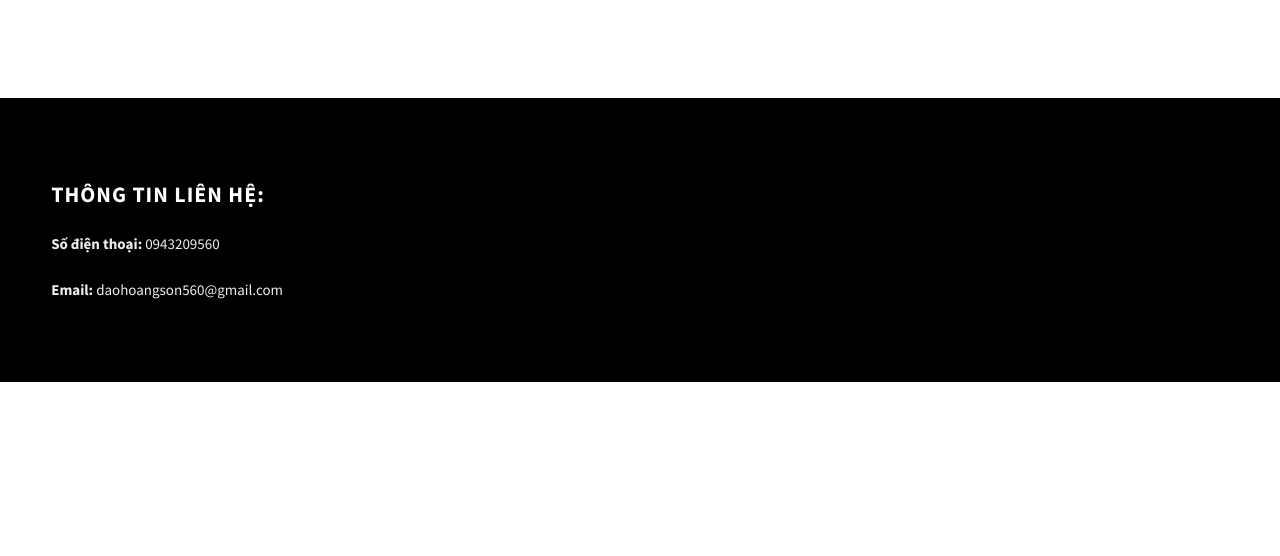
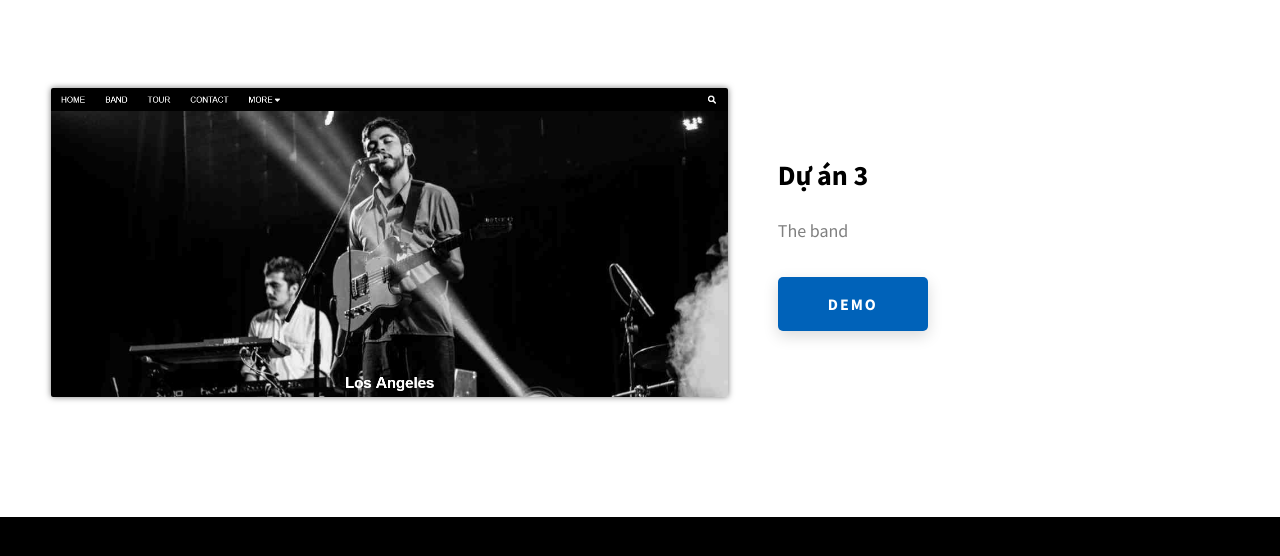
Before and after one commit to sonDao259/portfolio, a plain HTML site: page index.html in a window 1280 px wide. Shown: the part 2823-3379 px from the top of the page. Before the commit the page ends 3205 px from the top, so only its background shows below. Drawn offline with Linux system fonts and the light colour scheme.

Commit message:
2nd final

```diff
--- a/index.html
+++ b/index.html
@@ -180,6 +180,28 @@
               >
             </div>
           </div>
+          <div class="projects__row">
+            <div class="projects__row-img-cont">
+              <img
+                src="./assets/jpeg/theband.png"
+                alt="Software Screenshot"
+                class="projects__row-img"
+                loading="lazy"
+              />
+            </div>
+            <div class="projects__row-content">
+              <h3 class="projects__row-content-title">Dự án 3</h3>
+              <p class="projects__row-content-desc">
+                The band
+              </p>
+              <a
+                href="https://sondao259.github.io/the-band/"
+                class="btn btn--med btn--theme dynamicBgClr"
+                target="_blank"
+                >Demo</a
+              >
+            </div>
+          </div>
         </div>
       </div>
     </section>
```
Also changed, not shown: assets/jpeg/theband.png (added).
